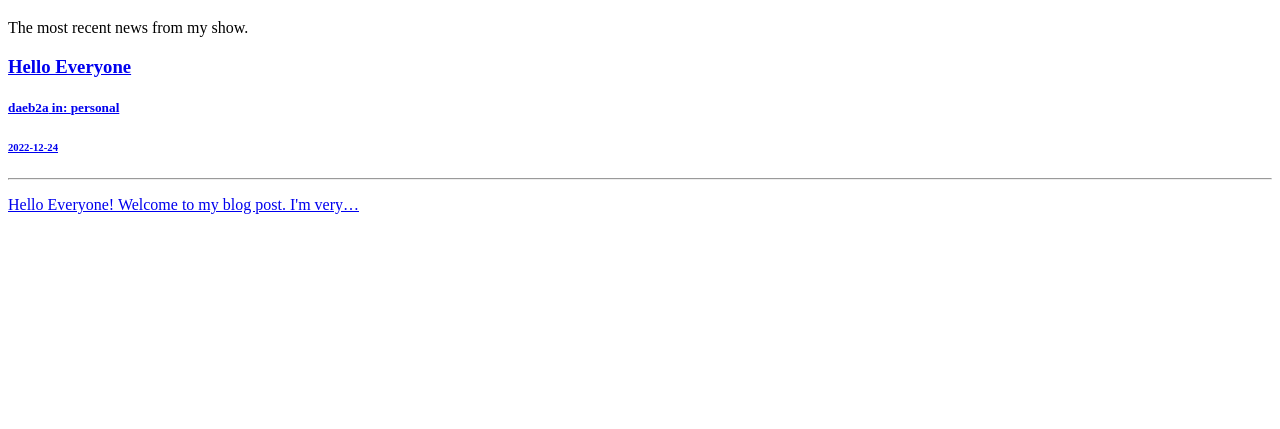
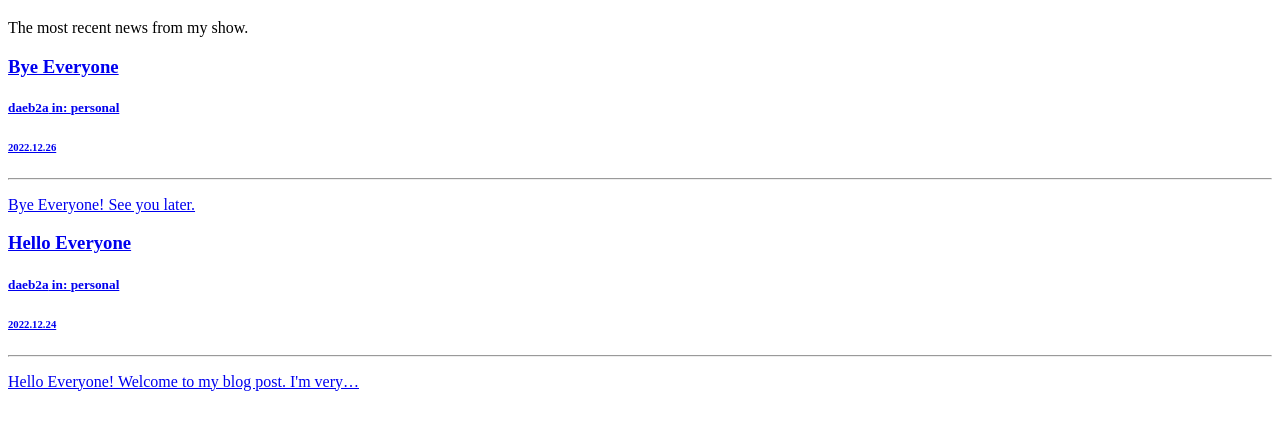
Before and after one commit to daeb2a/gatsby-dev-sticker, a Gatsby site: page /blog in a window 1280 px wide. Shown: the part 131-560 px from the top of the page. Built offline with nearby package versions, Linux system fonts and the light colour scheme; Gatsby itself is replaced by a stand-in of ours.

Commit message:
10.13 Blog Post

```diff
--- /dev/null
+++ b/blog-posts/ByeBye.mdx
@@ -0,0 +1,11 @@
+---
+title: Bye Everyone
+category: personal
+date: '2022-12-26'
+author: daeb2a
+slug: bye-everyone
+---
+
+## Bye Everyone!
+
+See you later.
--- a/src/components/Seo.tsx
+++ b/src/components/Seo.tsx
@@ -2,7 +2,7 @@ import { graphql, useStaticQuery } from "gatsby";
 import React from "react";
 
 interface ISeoProps {
-    title: string;
+    title: string | null | undefined;
 }
 
 export default function Seo({ title }: ISeoProps) {
--- a/src/pages/blog/index.tsx
+++ b/src/pages/blog/index.tsx
@@ -1,5 +1,5 @@
-import { graphql, PageProps, Link } from "gatsby";
-import * as React from "react"
+import { graphql, PageProps, Link } from "gatsby"
+import React from "react"
 import Layout from "../../components/Layout";
 import Seo from "../../components/Seo";
 
@@ -35,7 +35,7 @@ export const query = graphql`
           slug
           author
           category
-          date
+          date(formatString: "YYYY.MM.DD")
           title
         }
         excerpt(pruneLength: 50)
```
Also changed, not shown: src/pages/blog/{mdx.frontmatter__slug}.tsx (+27 -3 lines), tsconfig.json (line endings or trailing spaces).
